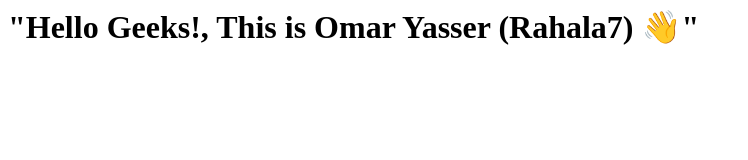
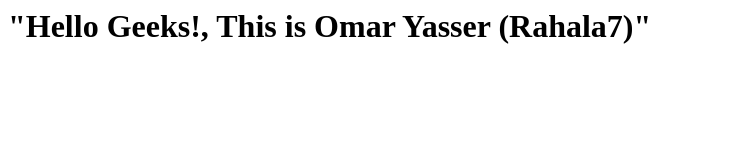
Before and after one commit to o-muhammad97/ITI-DevOps-Final-Project-Webapp, a website: page index.html in a window 1280 px wide. Shown: the whole page, without its empty margins (0-748 px from the left). Drawn offline with Linux system fonts and the light colour scheme.

Commit message:
Update index.html

```diff
--- a/index.html
+++ b/index.html
@@ -1 +1 @@
-<h1>"Hello Geeks!, This is Omar Yasser (Rahala7) 👋"</h1>
+<h1>"Hello Geeks!, This is Omar Yasser (Rahala7)"</h1>
```
